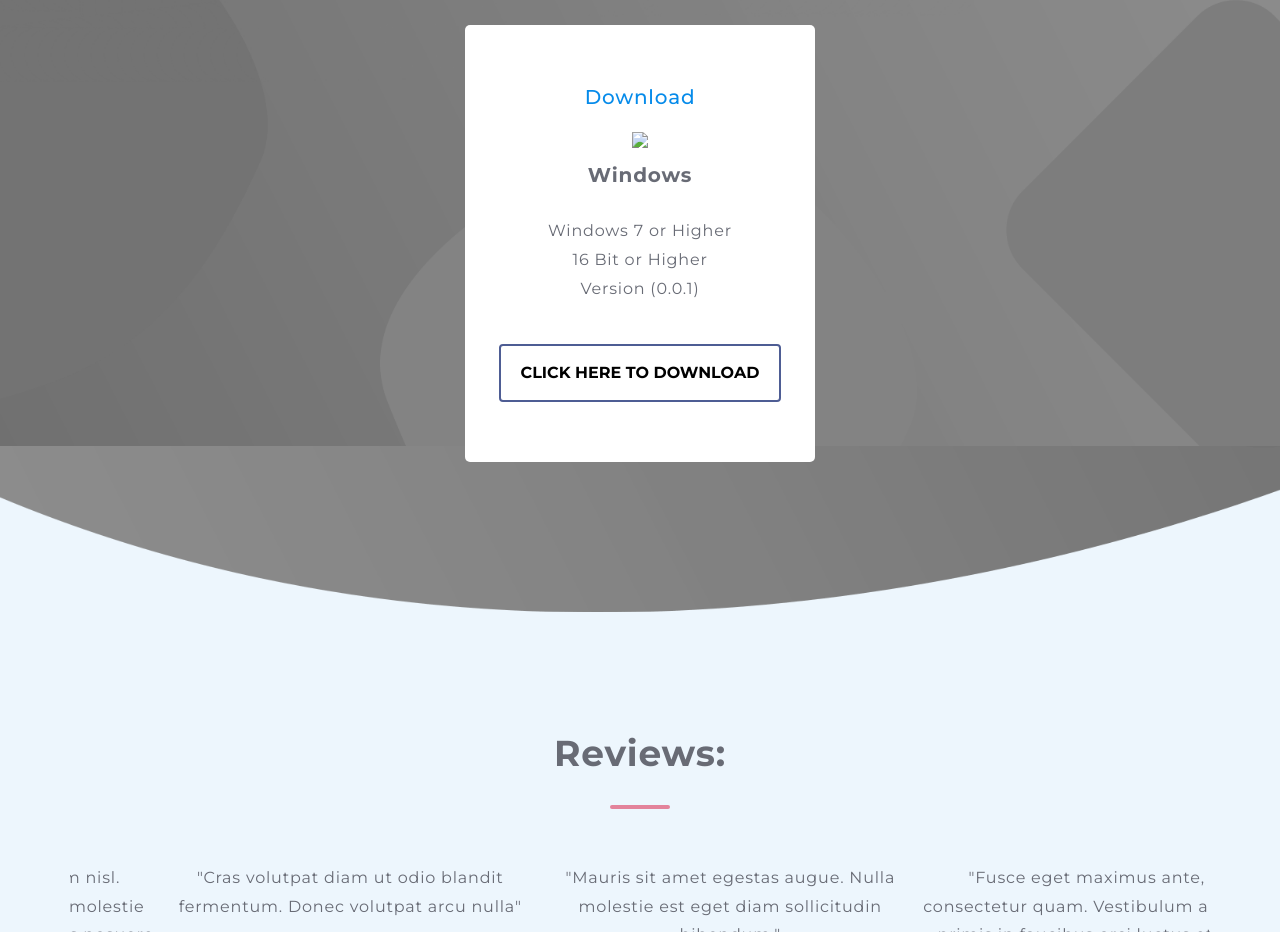
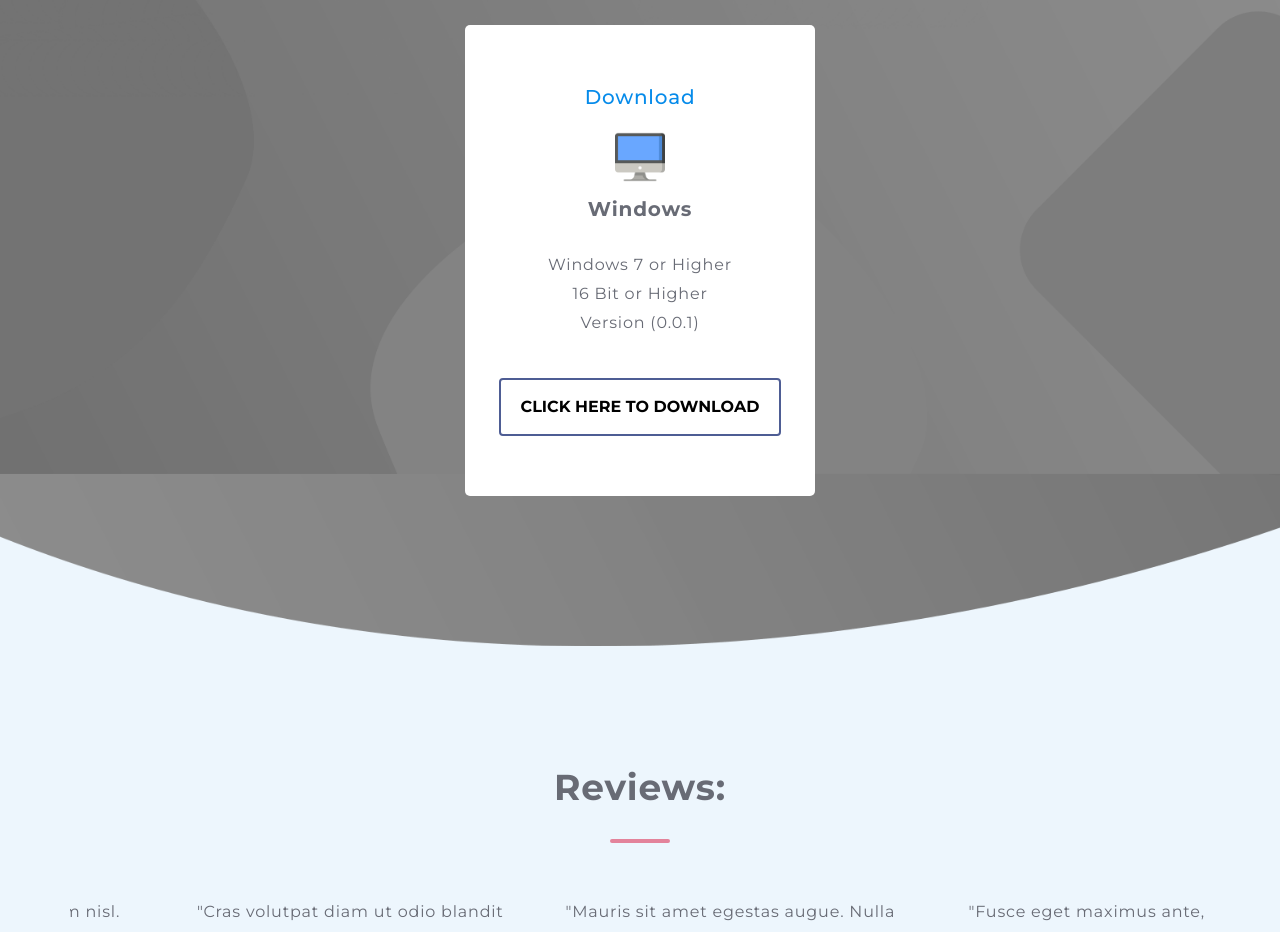
Before and after one commit to HomeBase-App/web-site, a plain HTML site: page index.html in a window 1280 px wide. Shown: the part 1940-2872 px from the top of the page. Drawn offline with nearby package versions, Linux system fonts and the light colour scheme.

Commit message:
path fix

```diff
--- a/index.html
+++ b/index.html
@@ -183,7 +183,7 @@
                     <div class="price-table">
                         <div class="header">
                             <h5 class="title">Download</h5>
-                            <img src="../landing-page/imgs/desktopPNG.png">
+                            <img src="./imgs/desktopPNG.png">
                             <h4>Windows</h4>
                         </div>
                         <ul>
```
